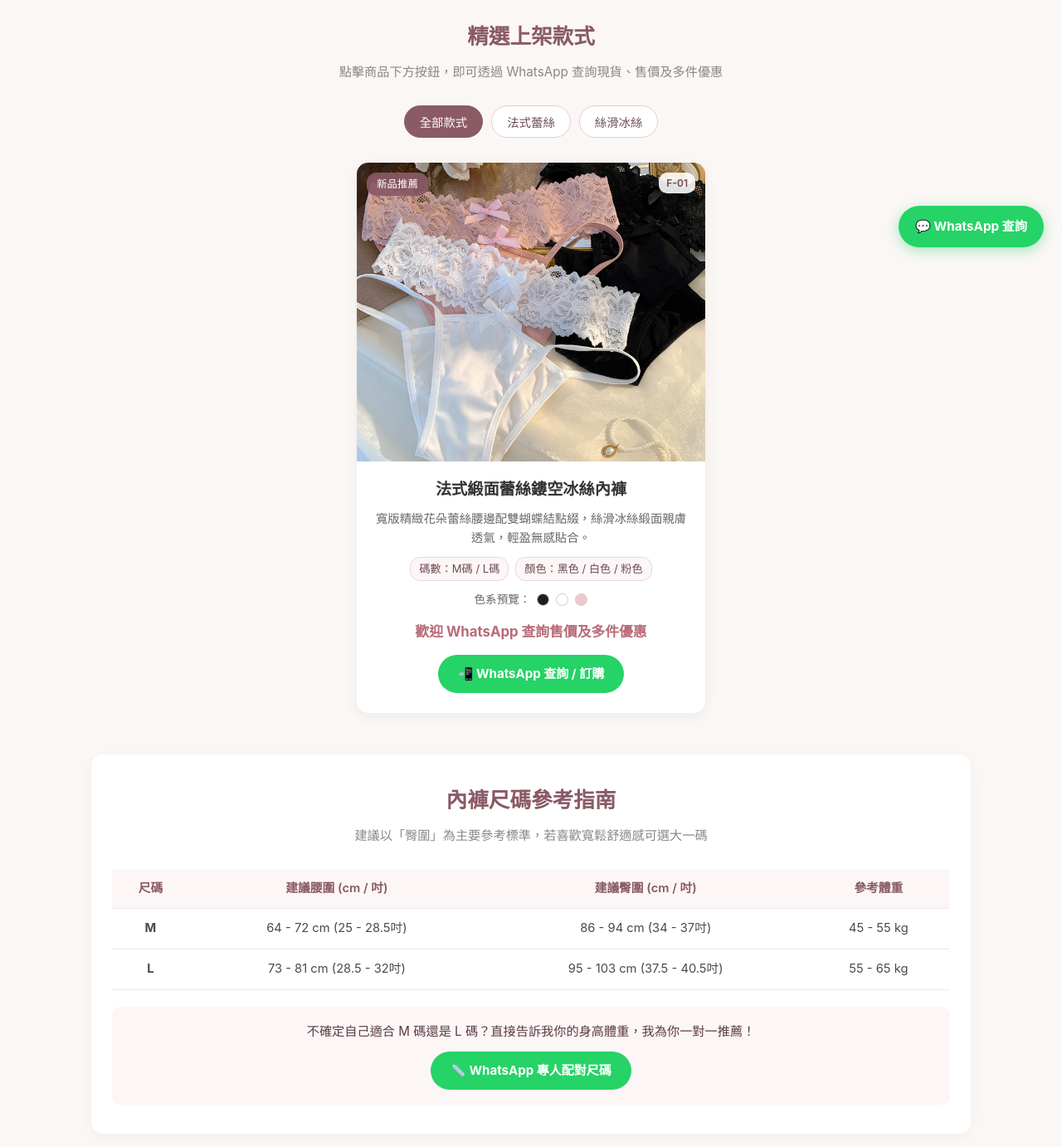
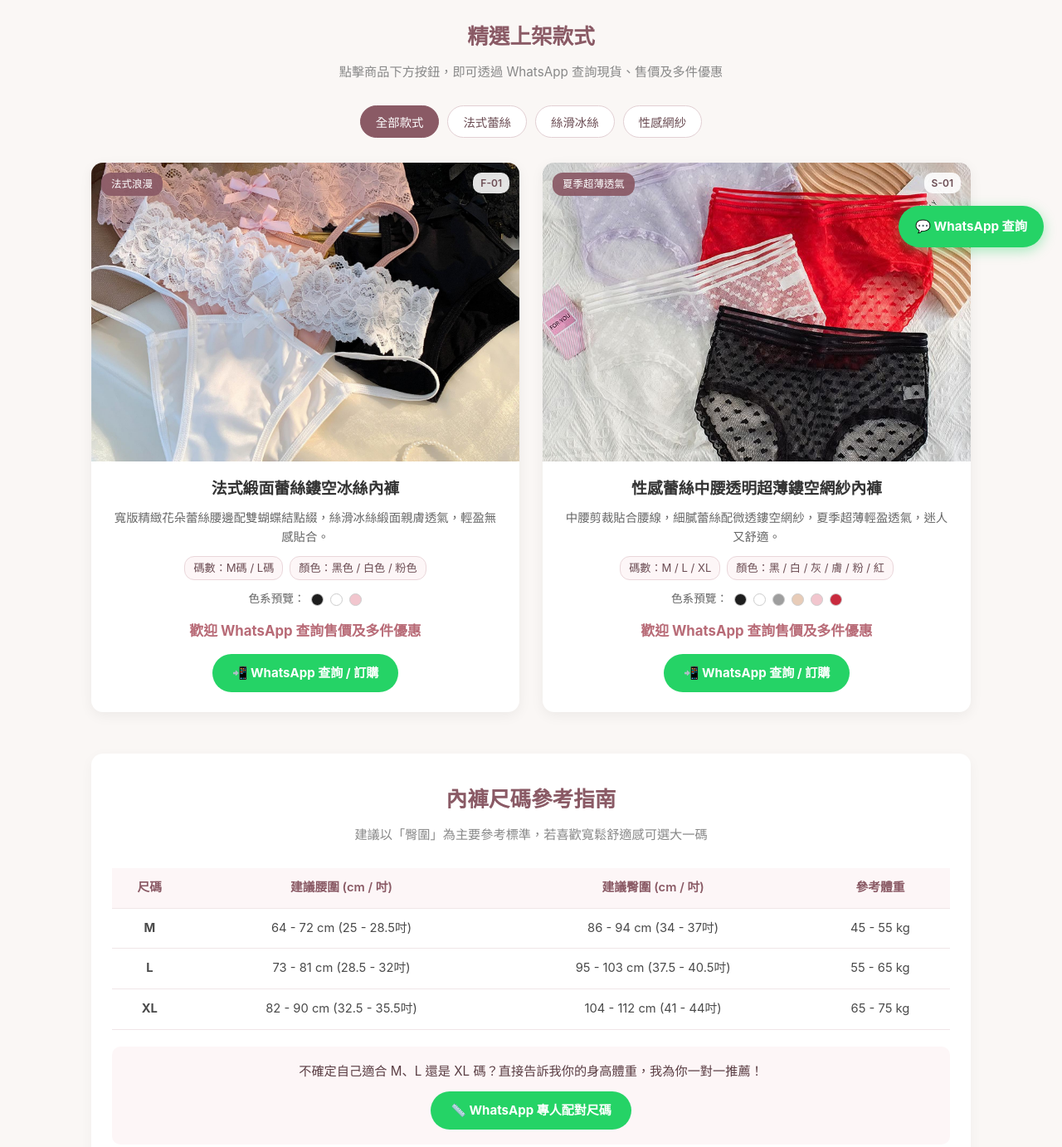
Before and after one commit to slite2030/slite2030.github.io, a plain HTML site: page index.html in a window 1280 px wide. Shown: the part 480-1862 px from the top of the page at 83% size. Drawn offline with Linux system fonts and the light colour scheme.

Commit message:
Update index.html

```diff
--- a/index.html
+++ b/index.html
@@ -180,8 +180,7 @@
         /* 商品網格 */
         .product-grid {
             display: grid;
-            grid-template-columns: repeat(auto-fit, minmax(300px, 420px));
-            justify-content: center;
+            grid-template-columns: repeat(auto-fit, minmax(300px, 1fr));
             gap: 28px;
         }
         .product-card {
@@ -239,7 +238,7 @@
             text-align: center;
         }
         .product-title {
-            font-size: 1.2rem;
+            font-size: 1.18rem;
             color: #333;
             margin-bottom: 8px;
         }
@@ -440,6 +439,7 @@
             <button class="filter-btn active" onclick="filterProducts('all', this)">全部款式</button>
             <button class="filter-btn" onclick="filterProducts('lace', this)">法式蕾絲</button>
             <button class="filter-btn" onclick="filterProducts('icesilk', this)">絲滑冰絲</button>
+            <button class="filter-btn" onclick="filterProducts('mesh', this)">性感網紗</button>
         </div>
 
         <div class="product-grid">
@@ -448,7 +448,7 @@
             <div class="product-card" data-category="lace icesilk">
                 <div>
                     <div class="product-img-wrap">
-                        <span class="product-tag">新品推薦</span>
+                        <span class="product-tag">法式浪漫</span>
                         <span class="product-code">F-01</span>
                         <img src="images/f-01.jpg" alt="詩蕾 Slite 法式緞面蕾絲鏤空冰絲內褲 F-01" class="product-img">
                     </div>
@@ -470,6 +470,40 @@
                 </div>
                 <div style="text-align:center;">
                     <a href="https://wa.me/85291616269?text=你好！我想查詢「法式緞面蕾絲鏤空冰絲內褲」[編號: F-01]（碼數：M / L，顏色：黑 / 白 / 粉）的售價與現貨。" target="_blank" class="btn-whatsapp">
+                        📲 WhatsApp 查詢 / 訂購
+                    </a>
+                </div>
+            </div>
+
+            <!-- 商品 S-01 -->
+            <div class="product-card" data-category="lace mesh">
+                <div>
+                    <div class="product-img-wrap">
+                        <span class="product-tag">夏季超薄透氣</span>
+                        <span class="product-code">S-01</span>
+                        <img src="images/s-01.jpg" alt="詩蕾 Slite 性感蕾絲中腰迷人透明夏季超薄款少女鏤空網紗透氣內褲 S-01" class="product-img">
+                    </div>
+                    <div class="product-info">
+                        <h4 class="product-title">性感蕾絲中腰透明超薄鏤空網紗內褲</h4>
+                        <p class="product-desc">中腰剪裁貼合腰線，細膩蕾絲配微透鏤空網紗，夏季超薄輕盈透氣，迷人又舒適。</p>
+                        <div class="spec-pills">
+                            <span class="spec-pill">碼數：M / L / XL</span>
+                            <span class="spec-pill">顏色：黑 / 白 / 灰 / 膚 / 粉 / 紅</span>
+                        </div>
+                        <div class="color-dots">
+                            <span>色系預覽：</span>
+                            <span class="dot" style="background:#1e1e1e;" title="黑色"></span>
+                            <span class="dot" style="background:#ffffff;" title="白色"></span>
+                            <span class="dot" style="background:#9e9e9e;" title="灰色"></span>
+                            <span class="dot" style="background:#e8ccb8;" title="膚色"></span>
+                            <span class="dot" style="background:#f2c6ce;" title="粉色"></span>
+                            <span class="dot" style="background:#c92a3e;" title="紅色"></span>
+                        </div>
+                        <div class="product-price">歡迎 WhatsApp 查詢售價及多件優惠</div>
+                    </div>
+                </div>
+                <div style="text-align:center;">
+                    <a href="https://wa.me/85291616269?text=你好！我想查詢「性感蕾絲中腰透明超薄鏤空網紗內褲」[編號: S-01]（碼數：M / L / XL，顏色：黑 / 白 / 灰 / 膚 / 粉 / 紅）的售價與現貨。" target="_blank" class="btn-whatsapp">
                         📲 WhatsApp 查詢 / 訂購
                     </a>
                 </div>
@@ -504,12 +538,18 @@
                             <td>95 - 103 cm (37.5 - 40.5吋)</td>
                             <td>55 - 65 kg</td>
                         </tr>
+                        <tr>
+                            <td><strong>XL</strong></td>
+                            <td>82 - 90 cm (32.5 - 35.5吋)</td>
+                            <td>104 - 112 cm (41 - 44吋)</td>
+                            <td>65 - 75 kg</td>
+                        </tr>
                     </tbody>
                 </table>
             </div>
             <div class="size-helper-box">
-                <p>不確定自己適合 M 碼還是 L 碼？直接告訴我你的身高體重，我為你一對一推薦！</p>
-                <a href="https://wa.me/85291616269?text=你好！我不確定內褲尺碼，我的身高體重大約是：___，想請你幫我推薦 M 碼或 L 碼。" target="_blank" class="btn-whatsapp">
+                <p>不確定自己適合 M、L 還是 XL 碼？直接告訴我你的身高體重，我為你一對一推薦！</p>
+                <a href="https://wa.me/85291616269?text=你好！我不確定內褲尺碼，我的身高體重大約是：___，想請你幫我推薦 M / L / XL 碼。" target="_blank" class="btn-whatsapp">
                     📏 WhatsApp 專人配對尺碼
                 </a>
             </div>
```
